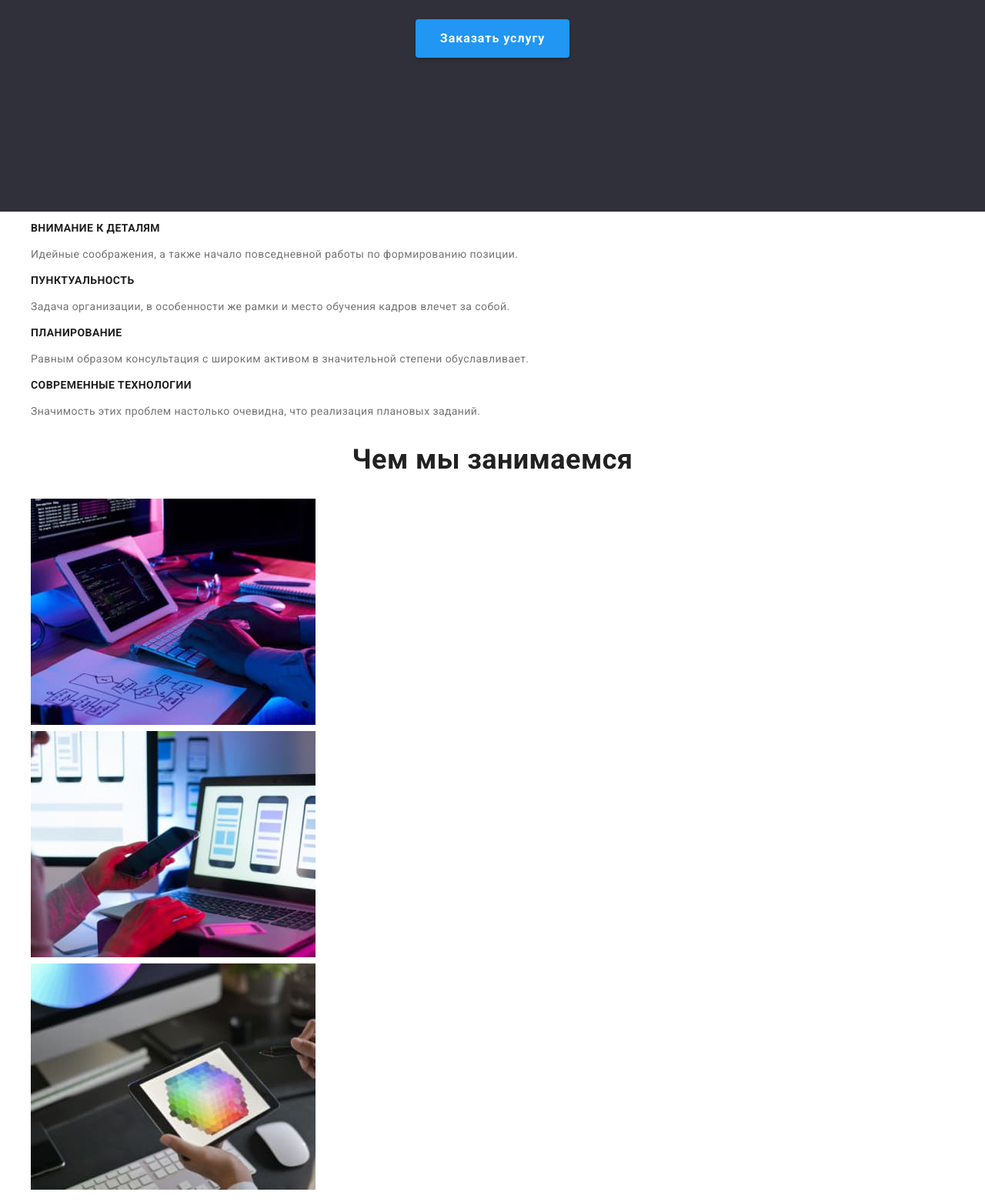
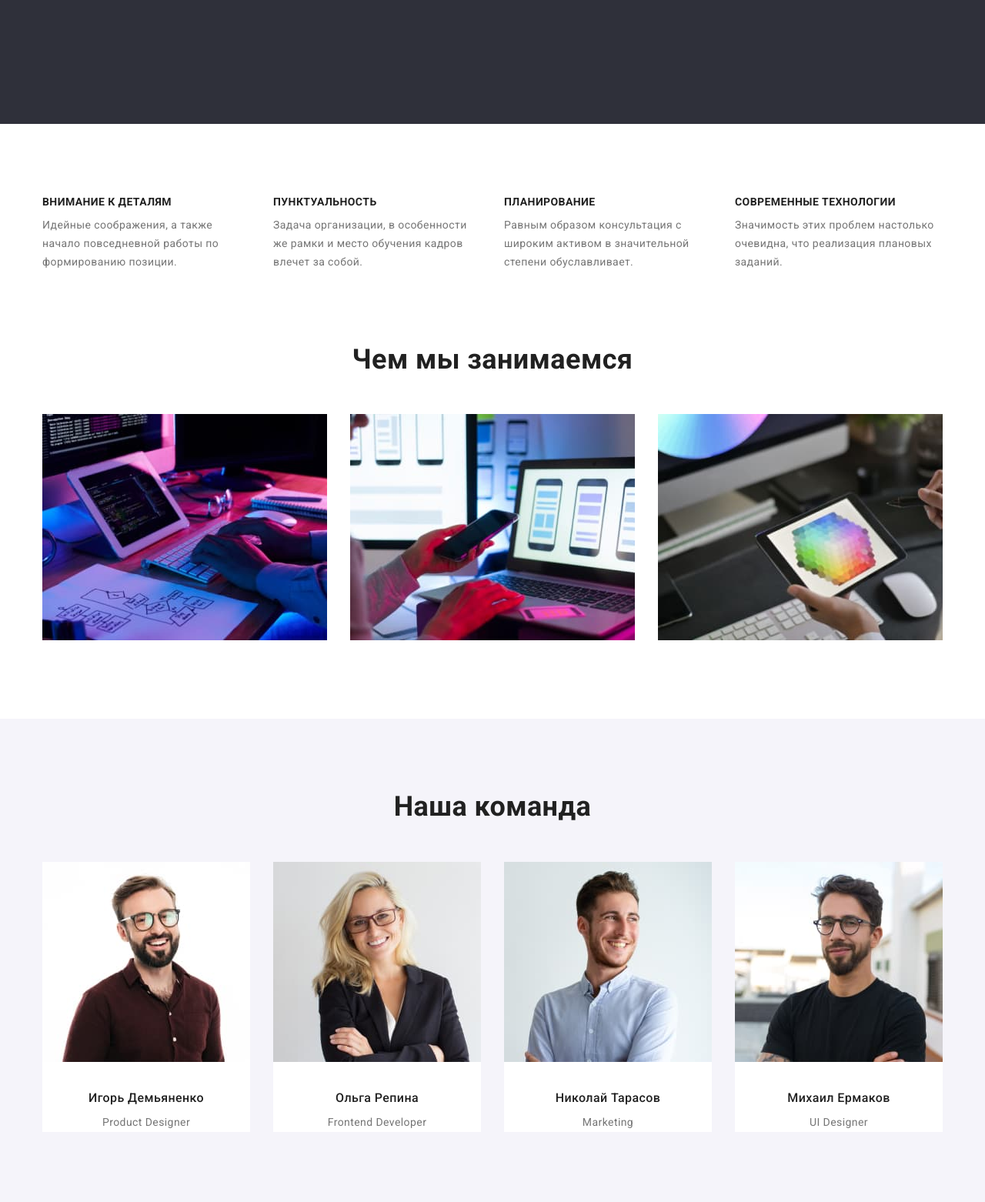
Before and after one commit to andriibeha/goit-markup-hw-03, a plain HTML site: page index.html in a window 1280 px wide. Shown: the part 519-2081 px from the top of the page at 77% size. Drawn offline with nearby package versions, Linux system fonts and the light colour scheme.

Commit message:
Геометрія макету

```diff
--- a/css/style.css
+++ b/css/style.css
@@ -40,6 +40,33 @@ body {
 /*Костиль але хз як правильно забрати*/
 body li {
   list-style-type: none;
+}
+
+/*Обнуляю всі відступи стандартні*/
+ul {
+  padding: 0px;
+  margin: 0px;
+}
+
+h1,
+h2,
+h3,
+h4,
+h5,
+h6 {
+  margin: 0px;
+}
+
+p {
+  margin: 0px;
+}
+
+.container {
+  margin-left: auto;
+  margin-right: auto;
+  width: 1200px;
+  padding-left: 15px;
+  padding-right: 15px;
 }
 
 /*Logo*/
@@ -90,6 +117,49 @@ body li {
   color: var(--accent-color);
 }
 
+.page-header {
+  display: flex;
+  align-items: center;
+
+  margin-top: 24px;
+  margin-bottom: 25px;
+}
+
+.main-nav {
+  display: flex;
+  align-items: center;
+}
+
+.main-nav .logo {
+  margin-right: 93px;
+}
+
+.site-nav {
+  display: flex;
+
+  margin-right: 331px;
+}
+
+.site-nav .item {
+  margin-right: 50px;
+}
+
+.site-nav .item:last-child {
+  margin-right: 0px;
+}
+
+.auth-nav {
+  display: flex;
+}
+
+.auth-nav .item {
+  margin-right: 50px;
+}
+
+.auth-nav .item:last-child {
+  margin-right: 0px;
+}
+
 /*Hero*/
 .hero {
   text-align: center;
@@ -104,10 +174,14 @@ body li {
   line-height: 1.36;
   letter-spacing: 0.06em;
   text-transform: uppercase;
+
+  margin-bottom: 30px;
 }
 
 .hero {
   background-color: var(--first-bg-color);
+
+  margin-bottom: 94px;
 }
 
 .hero-container {
@@ -178,6 +252,26 @@ button {
   text-decoration: none;
 }
 
+.description-list {
+  display: flex;
+
+  margin-bottom: 94px;
+}
+
+.description-list .title {
+  margin-bottom: 10px;
+}
+
+.description-list .item {
+  margin-right: 30px;
+
+  max-width: 270px;
+}
+
+.description-list .item:last-child {
+  margin-right: 0px;
+}
+
 /*What We Do*/
 .whatwedo .title,
 .team .team-title {
@@ -186,11 +280,70 @@ button {
   text-align: center;
 }
 
+.whatwedo .title {
+  margin-bottom: 50px;
+}
+
+.whatwedo-list {
+  display: flex;
+
+  margin-bottom: 94px;
+}
+
+.whatwedo-list .item {
+  margin-right: 30px;
+}
+
+.whatwedo-list .item:last-child {
+  margin-right: 0px;
+}
+
 /*Team*/
 .team-list .title {
   font-weight: 500;
   font-size: 16px;
   line-height: 1.18;
+}
+
+.team {
+  background-color: var(--secondary-bg-color);
+}
+
+.team .container {
+  padding-top: 94px;
+  padding-bottom: 94px;
+}
+
+.team-title {
+  margin-bottom: 50px;
+}
+
+.team-list {
+  display: flex;
+}
+
+.team-list .item {
+  margin-right: 30px;
+
+  background-color: #fff;
+}
+
+.team-list .item:last-child {
+  margin-right: 0px;
+}
+
+.team-list img {
+  margin-bottom: 30px;
+}
+
+.team-list .title {
+  text-align: center;
+
+  margin-bottom: 10px;
+}
+
+.team-list .text {
+  text-align: center;
 }
 
 /*Footer*/
```
Also changed, not shown: portfolio.html (+6 -0 lines).
